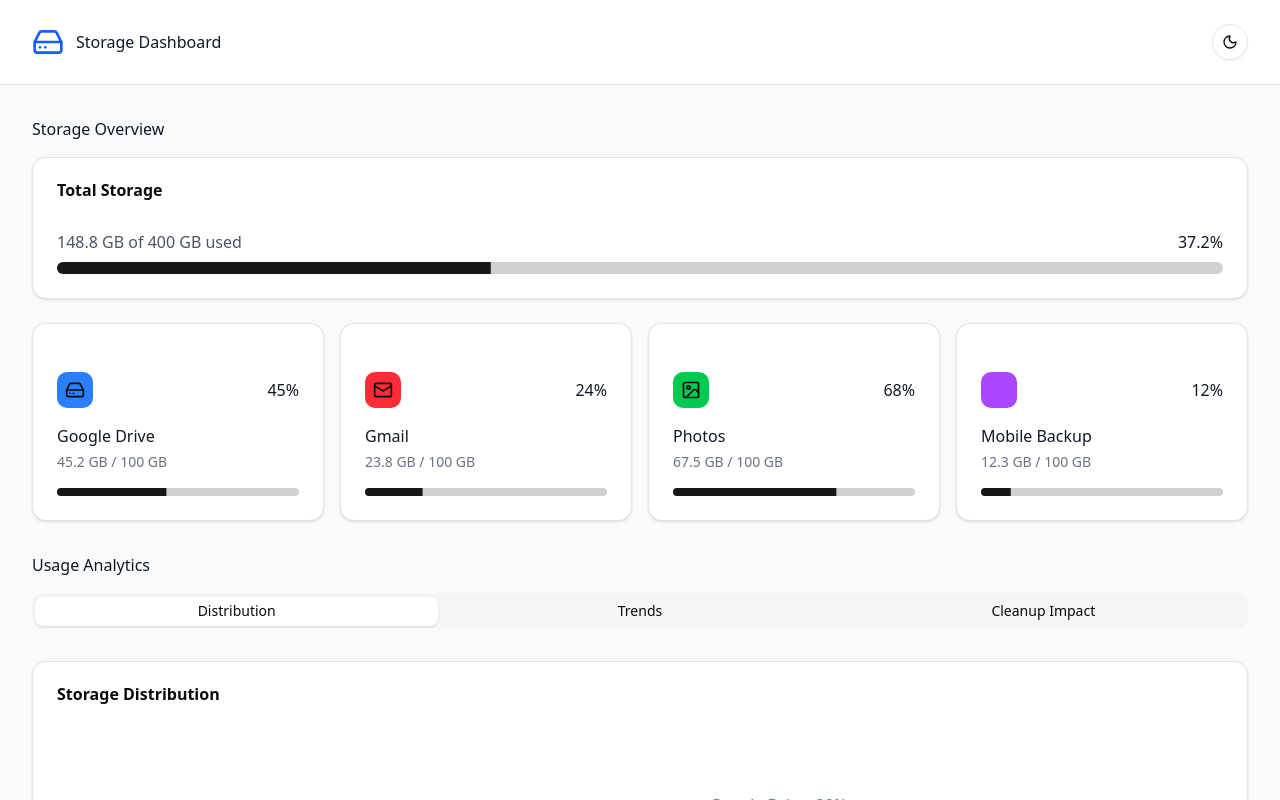
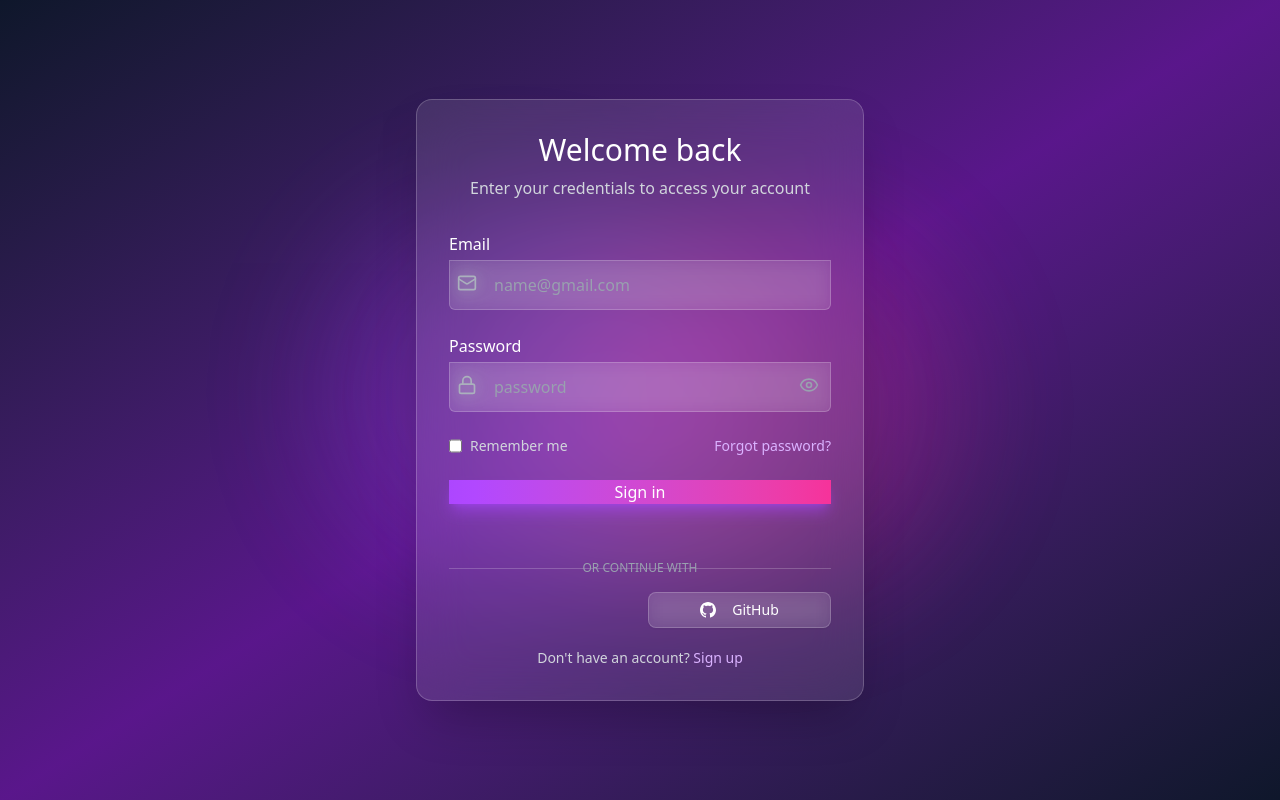
Before and after one commit to nandniii/AutoCloud, a React (Vite) app: page / in a window 1280 px wide. Shown: the top 800 px of the page. Built offline with nearby package versions, Linux system fonts and the light colour scheme.

Commit message:
created google oauth2.0 login

```diff
--- /dev/null
+++ b/server.js
@@ -0,0 +1,60 @@
+import express from "express";
+import cors from "cors";
+import { OAuth2Client } from "google-auth-library";
+import axios from "axios";
+
+const app = express();
+
+// ✅ CORS configuration — allow your Vite frontend
+app.use(
+  cors({
+    origin: "http://localhost:5173", // frontend URL
+    credentials: true,               // allow credentials (if needed)
+  })
+);
+
+app.use(express.json());
+
+// ✅ Google OAuth client
+const client = new OAuth2Client(
+  "485611680613-rim7kuqpc9shbn51t6db7a4ig7e6a9oe.apps.googleusercontent.com"
+);
+
+// ✅ Route to verify Google token and fetch user data
+app.post("/api/auth/google", async (req, res) => {
+  try {
+    const { token } = req.body;
+
+    const ticket = await client.verifyIdToken({
+      idToken: token,
+      audience: "485611680613-rim7kuqpc9shbn51t6db7a4ig7e6a9oe.apps.googleusercontent.com", // same client ID
+    });
+
+    const payload = ticket.getPayload();
+
+    // Basic user info
+    const user = {
+      name: payload.name,
+      email: payload.email,
+      picture: payload.picture,
+    };
+
+    // (Optional) You can use access tokens to call other Google APIs later
+
+    res.json({ user });
+  } catch (err) {
+    console.error("Login failed:", err);
+    res.status(401).json({ message: "Invalid token" });
+  }
+});
+app.use(cors({
+  origin: "http://localhost:5173",
+  credentials: true,
+}));
+app.use((req, res, next) => {
+  res.setHeader("Cross-Origin-Opener-Policy", "same-origin-allow-popups");
+  next();
+});
+
+// ✅ Start server
+app.listen(5000, () => console.log("🚀 Server running on http://localhost:5000"));
--- a/src/App.jsx
+++ b/src/App.jsx
@@ -8,12 +8,12 @@ function App() {
 
   return (
     <>
-      {/* {isAuthenticated ? (
+      {isAuthenticated ? (
         <Dashboard />
       ) : (
         <Login onLoginSuccess={() => setIsAuthenticated(true)} />
-      )} */}
-      <Dashboard/>
+      )}
+
     </>
   );
 }
--- a/src/components/login.jsx
+++ b/src/components/login.jsx
@@ -1,37 +1,66 @@
-import React from "react";
-import { Button } from '../components/ui/button';
-import { useState } from "react";
+import React, { useState } from "react";
+import { Button } from "../components/ui/button";
 import { Eye, EyeOff, Lock, Mail } from "lucide-react";
+import { GoogleLogin } from "@react-oauth/google";
+import axios from "axios";
 
 const Login = ({ onLoginSuccess }) => {
+  // Local state
   const [email, setEmail] = useState("");
   const [password, setPassword] = useState("");
   const [showPassword, setShowPassword] = useState(false);
   const [isLoading, setIsLoading] = useState(false);
 
+  // ------------------ EMAIL/PASSWORD LOGIN ------------------
   const handleLogin = async (e) => {
     e.preventDefault();
     setIsLoading(true);
 
-    setTimeout(() => {
-      console.log("Login successful:", { email, password });
+    try {
+      const res = await axios.post("http://localhost:5000/api/auth/login", {
+        email,
+        password,
+      });
+
+      console.log("Login successful:", res.data.user);
+      localStorage.setItem("user", JSON.stringify(res.data.user));
+
+      if (onLoginSuccess) onLoginSuccess(res.data.user);
+    } catch (err) {
+      console.error("Login failed:", err);
+    } finally {
       setIsLoading(false);
-       if (onLoginSuccess) {
-        onLoginSuccess(); // Trigger Dashboard view
     }
-
-    }, 1000);
   };
 
+  // ------------------ GOOGLE LOGIN ------------------
+  const handleGoogleLogin = async (credentialResponse) => {
+    const token = credentialResponse.credential;
+
+    try {
+      const res = await axios.post("http://localhost:5000/api/auth/google", {
+        token,
+      });
+      console.log("Google login success:", res.data.user);
+
+      localStorage.setItem("user", JSON.stringify(res.data.user));
+      if (onLoginSuccess) onLoginSuccess(res.data.user);
+    } catch (err) {
+      console.error("Google login failed:", err);
+    }
+  };
+
+  // ------------------ JSX RETURN ------------------
   return (
     <div className="min-h-screen w-full flex items-center justify-center relative overflow-hidden bg-gradient-to-br from-slate-900 via-purple-900 to-slate-900 p-4">
-      {/* Animated background elements */}
+      {/* background lights */}
       <div className="absolute inset-0 overflow-hidden">
         <div className="absolute top-1/4 left-1/4 w-96 h-96 bg-purple-500/30 rounded-full blur-3xl animate-pulse"></div>
         <div className="absolute bottom-1/4 right-1/4 w-96 h-96 bg-pink-500/30 rounded-full blur-3xl animate-pulse delay-2000"></div>
         <div className="absolute top-1/2 left-1/2 -translate-x-1/2 -translate-y-1/2 w-96 h-96 bg-pink-300/20 rounded-full blur-3xl animate-pulse delay-700"></div>
       </div>
-      {/* glass card */}
+
+      {/* Login Card */}
       <div className="relative w-full max-w-md">
         <div className="backdrop-blur-xl bg-white/10 rounded-2xl border border-white/20 shadow-2xl p-8">
           <div className="space-y-2 mb-8">
@@ -40,10 +69,11 @@ const Login = ({ onLoginSuccess }) => {
               Enter your credentials to access your account
             </p>
           </div>
+
           <form onSubmit={handleLogin} className="space-y-6">
             {/* email */}
             <div>
-              <label htmlFor="email" className="text-white ">
+              <label htmlFor="email" className="text-white">
                 Email
               </label>
               <div className="relative">
@@ -59,9 +89,10 @@ const Login = ({ onLoginSuccess }) => {
                 />
               </div>
             </div>
+
             {/* password */}
             <div>
-              <label htmlFor="Password" className="text-white ">
+              <label htmlFor="password" className="text-white">
                 Password
               </label>
               <div className="relative">
@@ -102,63 +133,61 @@ const Login = ({ onLoginSuccess }) => {
                 >
                   Remember me
                 </label>
-                {/* forgot password */}
               </div>
-              <a href="#" className="text-sm text-purple-300 hover:text-purple-200 transition-colors">
+              <a
+                href="#"
+                className="text-sm text-purple-300 hover:text-purple-200 transition-colors"
+              >
                 Forgot password?
               </a>
             </div>
+
             <button
               type="submit"
               className="w-full bg-gradient-to-r from-purple-500 to-pink-500 hover:from-purple-600 hover:to-pink-600 text-white border-0 shadow-lg shadow-purple-500/50 transition-all"
               disabled={isLoading}
             >
-              {isLoading ? 'Signing in...' : 'Sign in'}
+              {isLoading ? "Signing in..." : "Sign in"}
             </button>
 
-
+            {/* Google / GitHub buttons */}
             <div className="mt-8 space-y-4">
               <div className="relative">
                 <div className="absolute inset-0 flex items-center">
                   <span className="w-full border-t border-white/20" />
                 </div>
                 <div className="relative flex justify-center text-xs uppercase">
-                <span className="bg-transparent px-2 text-gray-400">Or continue with</span>
+                  <span className="bg-transparent px-2 text-gray-400">
+                    Or continue with
+                  </span>
                 </div>
               </div>
 
               <div className="grid grid-cols-2 gap-4">
+                <GoogleLogin
+                  onSuccess={handleGoogleLogin}
+                  onError={() => console.log("Login Failed")}
+                  shape="rectangular"
+                  theme="filled_black"
+                  text="signin_with"
+                  width="240"
+                  useOneTap={false} // disables auto one-tap login
+                  auto_select={false} // ensures Google doesn’t auto-pick last account
+                  ux_mode="popup" // opens popup instead of redirect
+                  context="signin"
+                  prompt="select_account"  // shows “Sign in with Google”
+                />
+
                 <Button
                   variant="outline"
                   type="button"
                   className="bg-white/10 border-white/20 text-white hover:bg-white/20 hover:text-white backdrop-blur-sm transition-all"
                 >
-                <svg className="mr-2 h-4 w-4" viewBox="0 0 24 24">
-                  <path
-                    d="M22.56 12.25c0-.78-.07-1.53-.2-2.25H12v4.26h5.92c-.26 1.37-1.04 2.53-2.21 3.31v2.77h3.57c2.08-1.92 3.28-4.74 3.28-8.09z"
-                    fill="#4285F4"
-                  />
-                  <path
-                    d="M12 23c2.97 0 5.46-.98 7.28-2.66l-3.57-2.77c-.98.66-2.23 1.06-3.71 1.06-2.86 0-5.29-1.93-6.16-4.53H2.18v2.84C3.99 20.53 7.7 23 12 23z"
-                    fill="#34A853"
-                  />
-                  <path
-                    d="M5.84 14.09c-.22-.66-.35-1.36-.35-2.09s.13-1.43.35-2.09V7.07H2.18C1.43 8.55 1 10.22 1 12s.43 3.45 1.18 4.93l2.85-2.22.81-.62z"
-                    fill="#FBBC05"
-                  />
-                  <path
-                    d="M12 5.38c1.62 0 3.06.56 4.21 1.64l3.15-3.15C17.45 2.09 14.97 1 12 1 7.7 1 3.99 3.47 2.18 7.07l3.66 2.84c.87-2.6 3.3-4.53 6.16-4.53z"
-                    fill="#EA4335"
-                  />
-                </svg>
-                Google
-              </Button>
-              <Button
-                variant="outline"
-                type="button"
-                className="bg-white/10 border-white/20 text-white hover:bg-white/20 hover:text-white backdrop-blur-sm transition-all"
+                  <svg
+                    className="mr-2 h-4 w-4"
+                    fill="currentColor"
+                    viewBox="0 0 24 24"
                   >
-                <svg className="mr-2 h-4 w-4" fill="currentColor" viewBox="0 0 24 24">
                     <path d="M12 0c-6.626 0-12 5.373-12 12 0 5.302 3.438 9.8 8.207 11.387.599.111.793-.261.793-.577v-2.234c-3.338.726-4.033-1.416-4.033-1.416-.546-1.387-1.333-1.756-1.333-1.756-1.089-.745.083-.729.083-.729 1.205.084 1.839 1.237 1.839 1.237 1.07 1.834 2.807 1.304 3.492.997.107-.775.418-1.305.762-1.604-2.665-.305-5.467-1.334-5.467-5.931 0-1.311.469-2.381 1.236-3.221-.124-.303-.535-1.524.117-3.176 0 0 1.008-.322 3.301 1.23.957-.266 1.983-.399 3.003-.404 1.02.005 2.047.138 3.006.404 2.291-1.552 3.297-1.23 3.297-1.23.653 1.653.242 2.874.118 3.176.77.84 1.235 1.911 1.235 3.221 0 4.609-2.807 5.624-5.479 5.921.43.372.823 1.102.823 2.222v3.293c0 .319.192.694.801.576 4.765-1.589 8.199-6.086 8.199-11.386 0-6.627-5.373-12-12-12z" />
                   </svg>
                   GitHub
@@ -166,15 +195,15 @@ const Login = ({ onLoginSuccess }) => {
               </div>
 
               <p className="text-center text-sm text-gray-300">
-              Don't have an account?{' '}
-              <a href="#" className="text-purple-300 hover:text-purple-200 transition-colors">
+                Don't have an account?{" "}
+                <a
+                  href="#"
+                  className="text-purple-300 hover:text-purple-200 transition-colors"
+                >
                   Sign up
                 </a>
               </p>
-
-
             </div>
-
           </form>
         </div>
       </div>
--- a/src/main.jsx
+++ b/src/main.jsx
@@ -3,11 +3,14 @@ import { BrowserRouter } from 'react-router-dom';
 import { createRoot } from 'react-dom/client'
 import './index.css'
 import App from './App.jsx'
+import { GoogleOAuthProvider } from "@react-oauth/google";
 
 createRoot(document.getElementById('root')).render(
   <StrictMode>
 
+    <GoogleOAuthProvider clientId="485611680613-rim7kuqpc9shbn51t6db7a4ig7e6a9oe.apps.googleusercontent.com">
     <App />
+  </GoogleOAuthProvider>
 
   </StrictMode>,
 )
```
Also changed, not shown: package.json (+8 -1 lines), 2 other files (tests, documents, lock files or other folders). Lines whose indentation alone changed are shown as unchanged.
